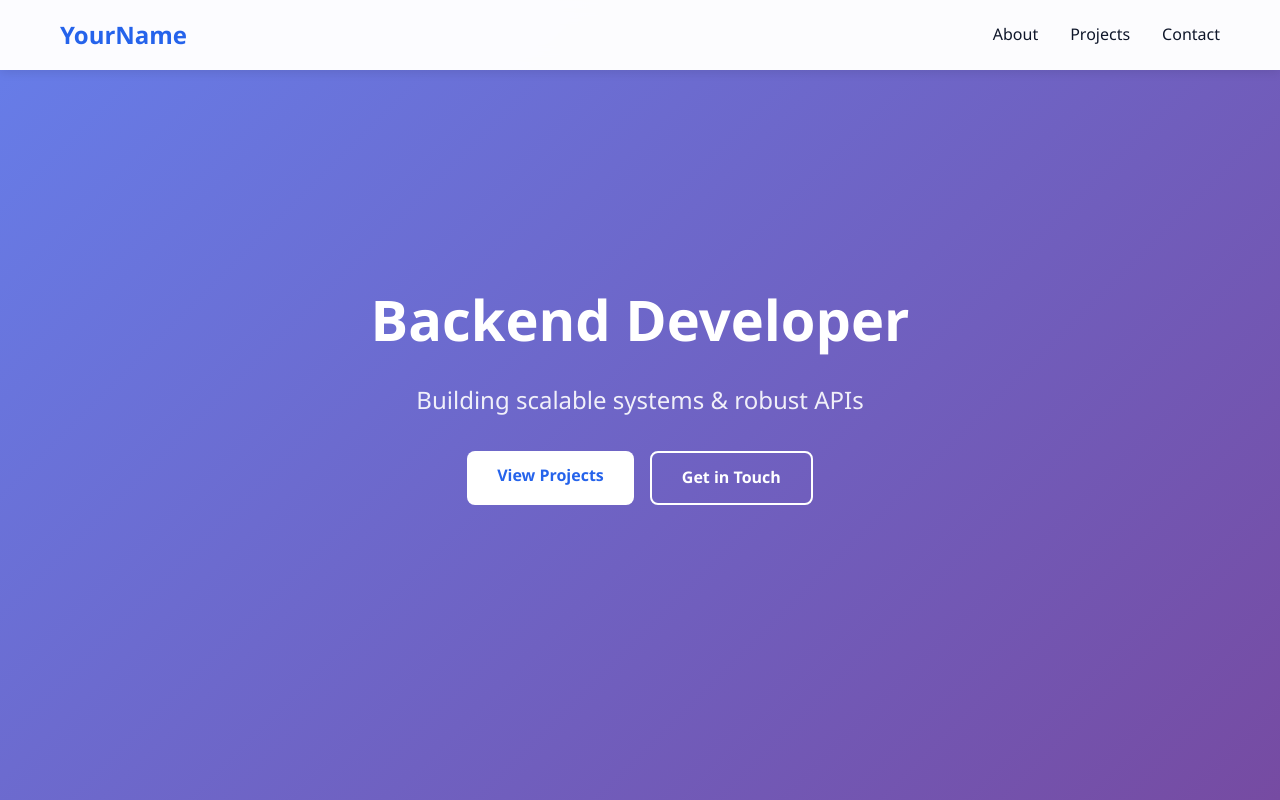
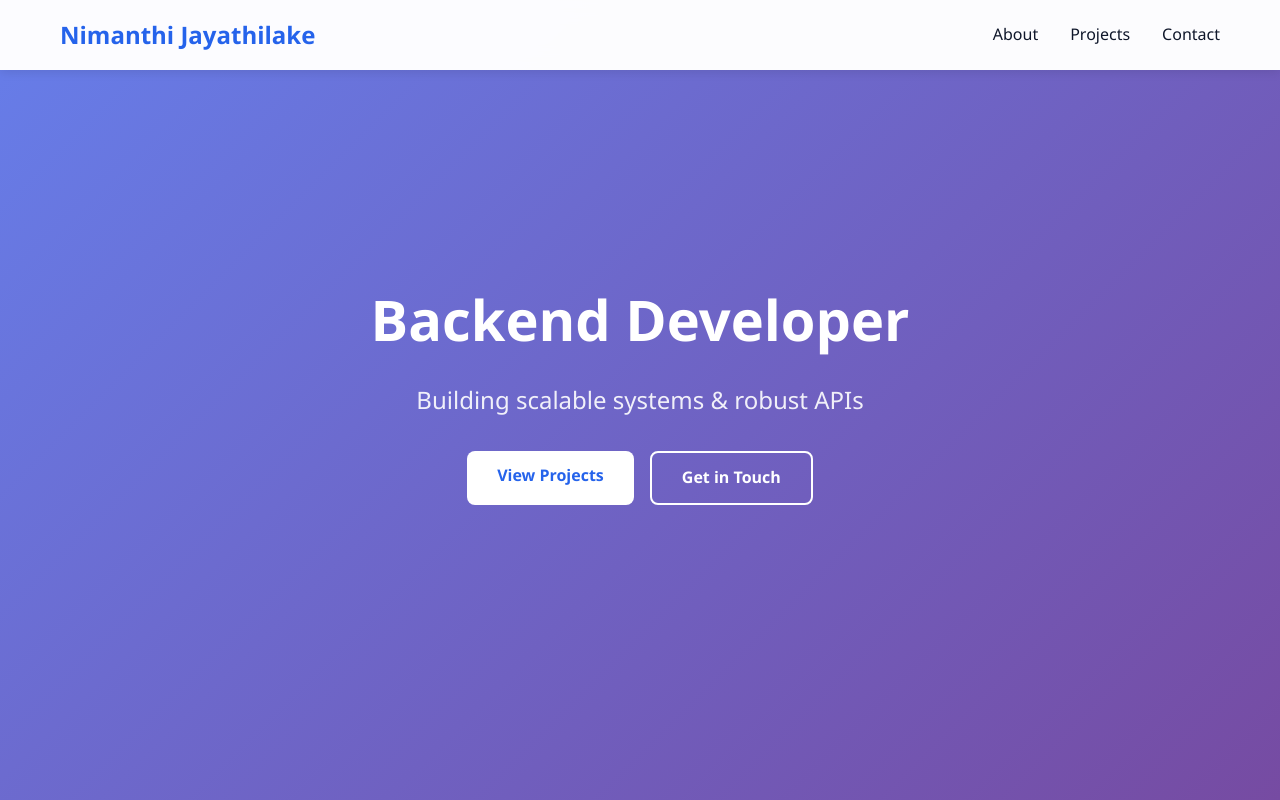
Before and after one commit to nimanthijayathilake678/nimanthijayathilake678.github.io, a plain HTML site: page index.html in a window 1280 px wide. Shown: the top 800 px of the page. Drawn offline with Linux system fonts and the light colour scheme.

Commit message:
Updated on protfolio

```diff
--- a/index.html
+++ b/index.html
@@ -3,7 +3,7 @@
 <head>
     <meta charset="UTF-8">
     <meta name="viewport" content="width=device-width, initial-scale=1.0">
-    <title>Your Name - Backend Developer</title>
+    <title>Nimanthi jayathilake - Backend Developer</title>
     <style>
         * {
             margin: 0;
@@ -354,7 +354,7 @@
 <body>
     <nav>
         <div class="container">
-            <div class="logo">YourName</div>
+            <div class="logo">Nimanthi Jayathilake</div>
             <ul>
                 <li><a href="#about">About</a></li>
                 <li><a href="#projects">Projects</a></li>
```
